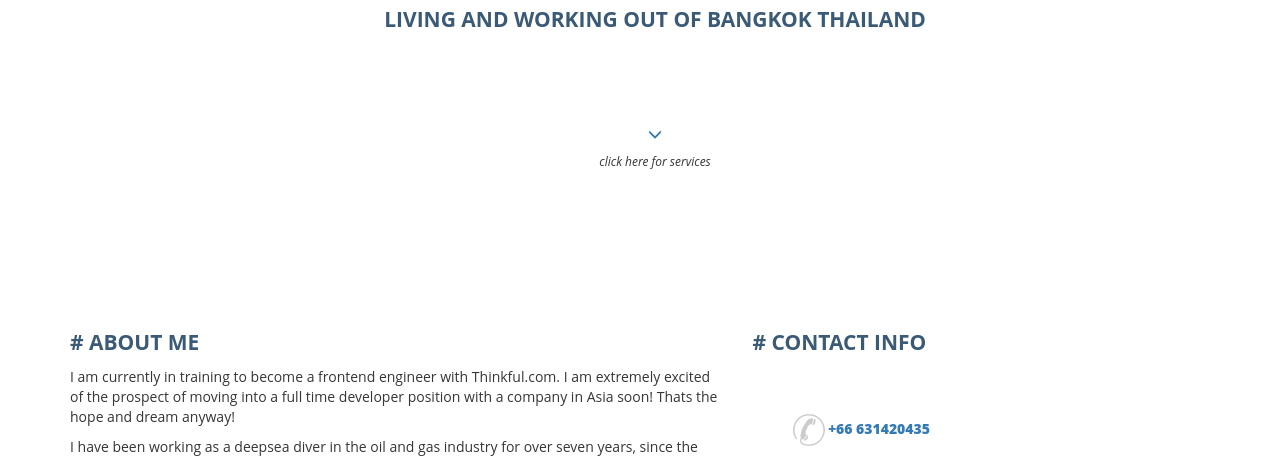
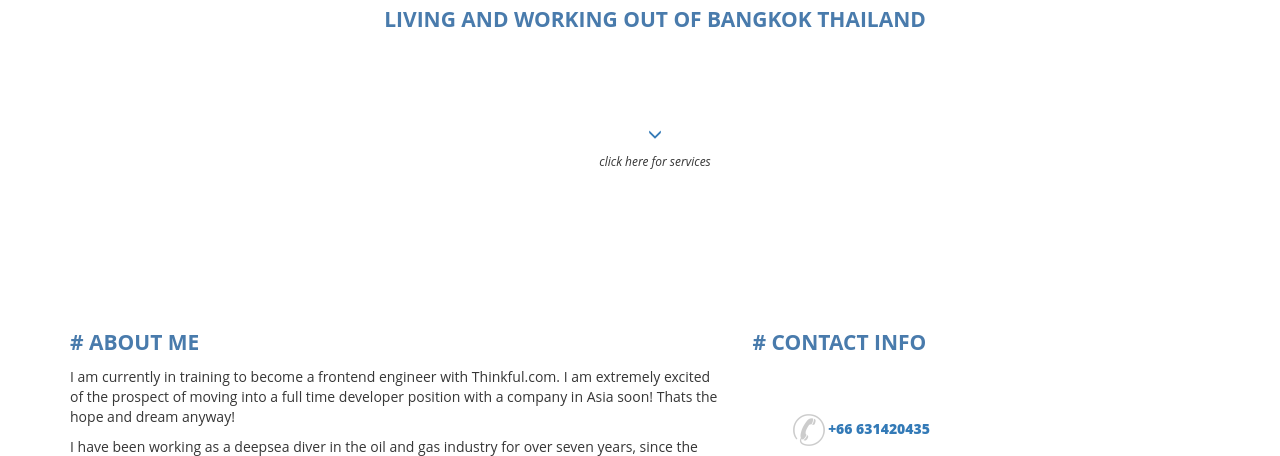
Before and after one commit to skdigital/resume-page, a website: page app/index.html in a window 1280 px wide. Shown: the part 739-1195 px from the top of the page. Drawn offline with nearby package versions, Linux system fonts and the light colour scheme.

Commit message:
style change: changed primary variable color to a lighter blue

```diff
--- a/app/scss/style.scss
+++ b/app/scss/style.scss
@@ -3,7 +3,7 @@
 /**********************************
 Variables declerations:
 **********************************/
-$primary-color: #3b5a76;
+$primary-color: #497BAC;
 $background-color: #ededed;
 $text-color: #363636;
 
```
Also changed, not shown: app/css/style.css.
